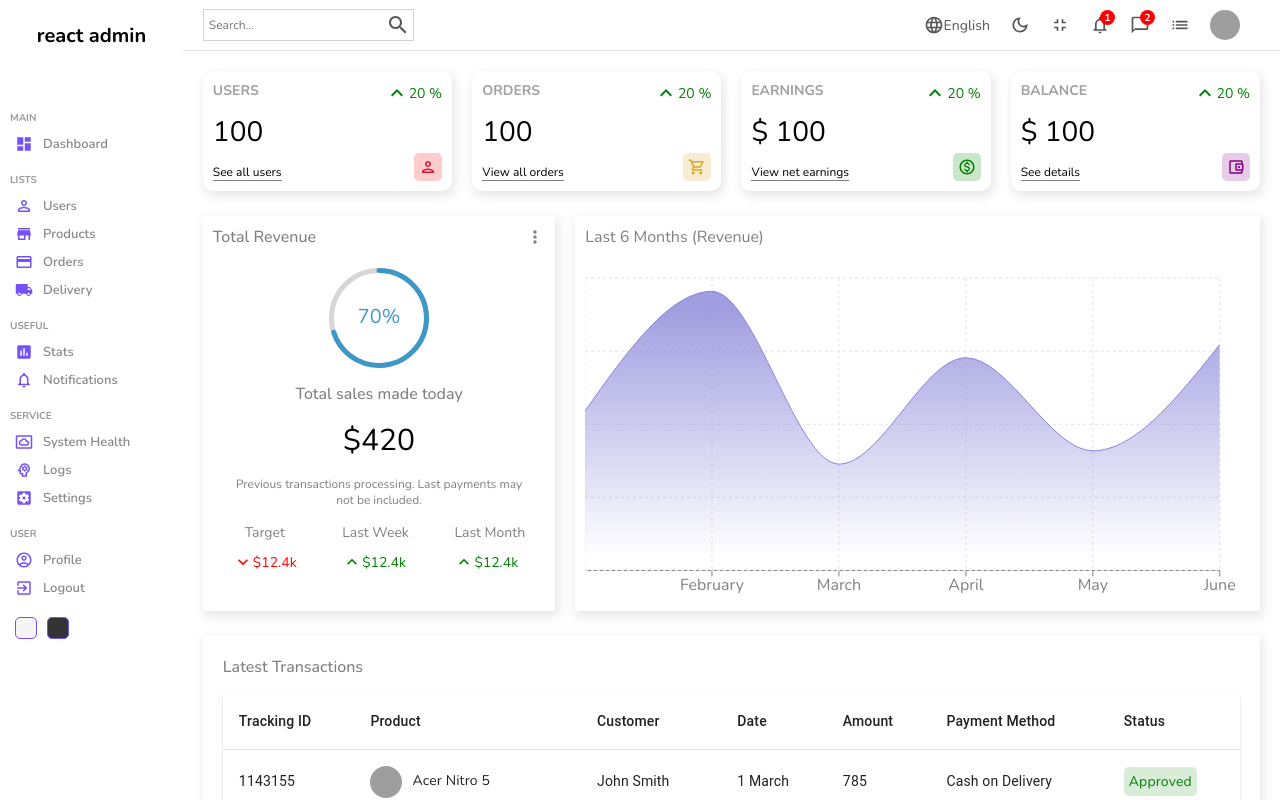
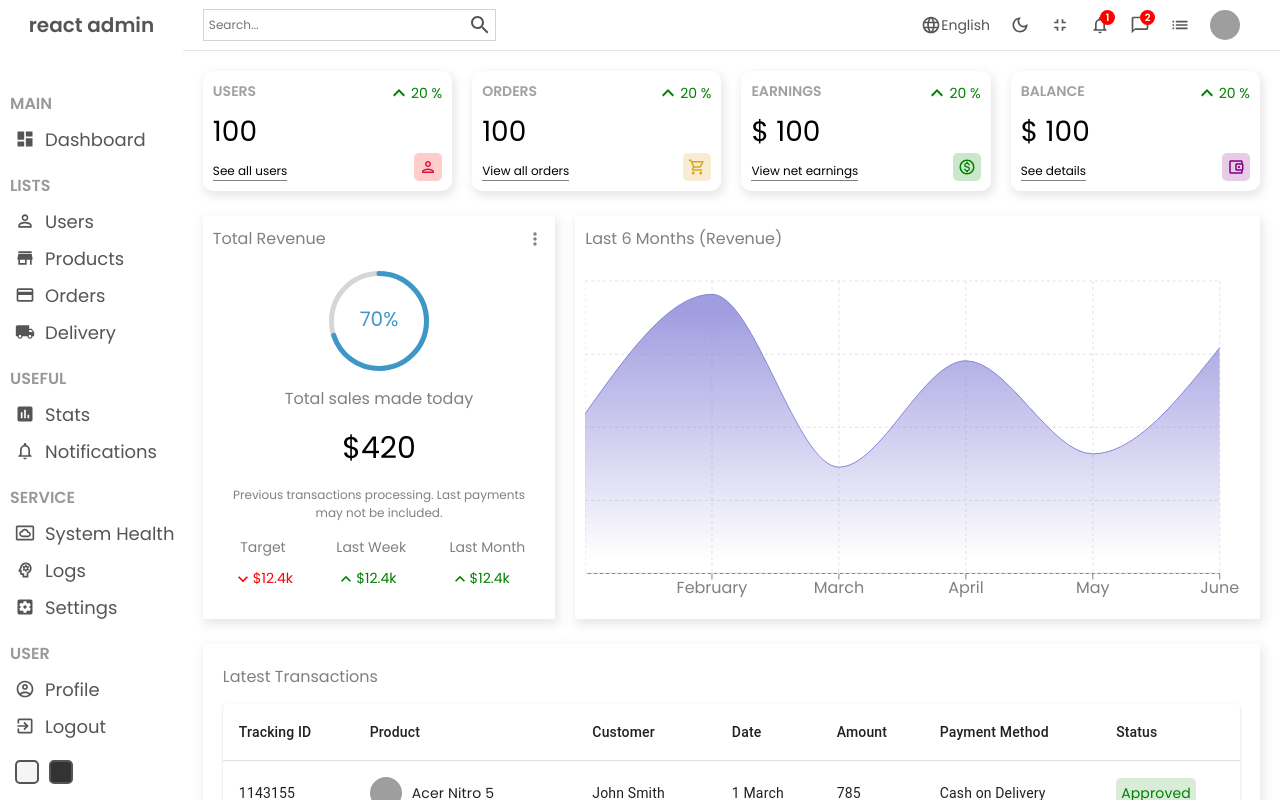
Before and after one commit to FREDVUNI/react-admin, a React (Create React App) app: page / in a window 1280 px wide. Shown: the top 800 px of the page. Built offline with nearby package versions, Linux system fonts and the light colour scheme; grey boxes are pictures that could not be loaded.

Commit message:
Adjust sidebar styles

```diff
--- a/public/index.html
+++ b/public/index.html
@@ -1,24 +1,26 @@
 <!DOCTYPE html>
 <html lang="en">
-
   <head>
     <meta charset="utf-8" />
-  <meta name="description" content="Web site created using create-react-app" />
+    <meta
+      name="description"
+      content="Web site created using create-react-app"
+    />
     <link
-    href="https://fonts.googleapis.com/css2?family=Nunito:ital,wght@0,200;0,300;0,400;0,500;0,600;0,700;0,800;0,900;1,200;1,300;1,400;1,500;1,600;1,700;1,800;1,900&display=swap"
-    rel="stylesheet">
+      href="https://fonts.googleapis.com/css2?family=Poppins:wght@400;600&display=swap"
+      rel="stylesheet"
+    />
     <style>
       * {
-      font-family: 'Nunito', sans-serif;
+        font-family: "Poppins", sans-serif;
         margin: 0;
       }
     </style>
-  <title>React Admin App</title>
+    <title>React Admin</title>
   </head>
 
   <body>
     <noscript>You need to enable JavaScript to run this app.</noscript>
     <div id="root"></div>
   </body>
-
 </html>
--- a/src/App.js
+++ b/src/App.js
@@ -8,6 +8,7 @@ import { productInputs, userInputs } from "./formSource";
 import "./style/dark.scss";
 import { useContext } from "react";
 import { DarkModeContext } from "./context/darkModeContext";
+import "./index.css";
 
 function App() {
   const { darkMode } = useContext(DarkModeContext);
--- a/src/components/sidebar/sidebar.scss
+++ b/src/components/sidebar/sidebar.scss
@@ -5,7 +5,7 @@
   background-color: white;
 
   .top {
-    height: 70px;
+    height: 50px;
     display: flex;
     align-items: center;
     justify-content: center;
@@ -13,7 +13,7 @@
     .logo {
       font-size: 20px;
       font-weight: bold;
-      color: #000;
+      color: #555;
     }
   }
 
@@ -33,7 +33,7 @@
       padding: 0;
 
       .title {
-        font-size: 10px;
+        font-size: 16px;
         font-weight: bold;
         color: #999;
         margin-top: 15px;
@@ -51,14 +51,14 @@
         }
 
         .icon {
-          font-size: 18px;
-          color: #7451f8;
+          font-size: 20px;
+          color: #555;
         }
 
         span {
-          font-size: 13px;
-          font-weight: 600;
-          color: #888;
+          font-size: 18px;
+          font-weight: 400;
+          color: #555;
           margin-left: 10px;
         }
       }
@@ -74,7 +74,7 @@
       width: 20px;
       height: 20px;
       border-radius: 5px;
-      border: 1px solid #7451f8;
+      border: 2px solid #555;
       cursor: pointer;
       margin: 5px;
 
--- /dev/null
+++ b/src/index.css
@@ -0,0 +1,21 @@
+@import url("https://fonts.googleapis.com/css2?family=Poppins:wght@400;600&display=swap");
+
+body {
+  margin: 0;
+  font-family: "Poppins", sans-serif;
+}
+.boxShadow {
+  filter: drop-shadow(-4px -4px 44px rgba(0, 0, 0, 0.08));
+}
+a {
+  text-decoration: none;
+}
+.text-error {
+  color: #f0544f;
+}
+.text-loading {
+  color: limegreen;
+}
+.pointer {
+  cursor: pointer;
+}
```
Lines whose indentation alone changed are shown as unchanged.
